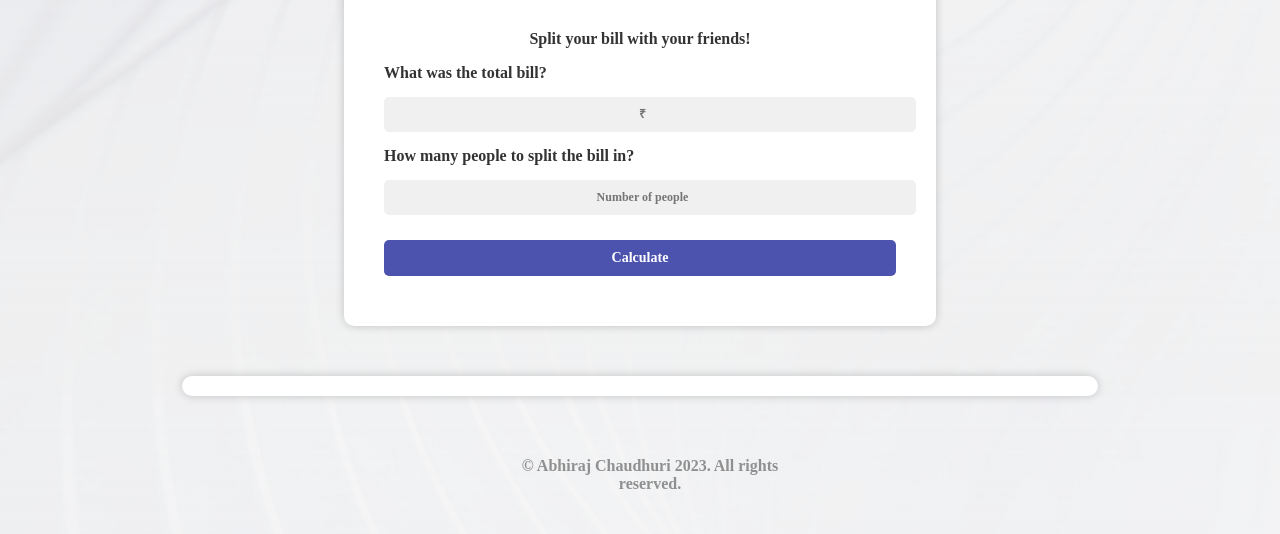
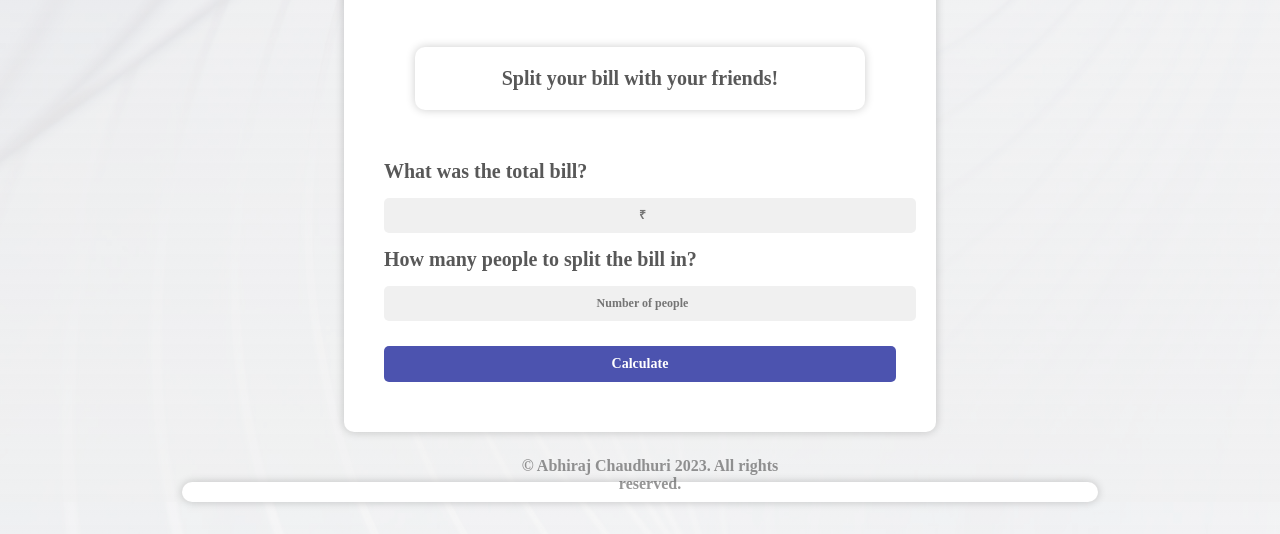
Before and after one commit to Grae77/cash-split, a plain HTML site: page index.html in a window 1280 px wide. Shown: the part 266-800 px from the top of the page. Drawn offline with Linux system fonts and the light colour scheme.

Commit message:
25_03_23

```diff
--- a/style.css
+++ b/style.css
@@ -25,7 +25,8 @@ img {
 form {
     font-family: Montserrat;
     font-weight: bold;
-    font-size: 16px;
+    color: #585858;
+    font-size: 20px;
     background-color: #fff;
     border-radius: 10px;
     padding: 40px;
@@ -33,7 +34,18 @@ form {
     max-width: 80%;
     box-shadow: 0 0 10px rgba(0, 0, 0, 0.2);
 }
-
+.sub-header{
+    font-family: Montserrat;
+    font-weight: bold;
+    color: #585858;
+    font-size: 20px;
+    background-color: #fff;
+    border-radius: 10px;
+    padding: 20px;
+    margin: 50px auto;
+    max-width: 80%;
+    box-shadow: 0 0 10px rgba(0, 0, 0, 0.2);
+}
 input[type="number"] {
     width: 100%;
     margin: 15px 0;
@@ -41,8 +53,8 @@ input[type="number"] {
     border: none;
     border-radius: 5px;
     background-color: #f0f0f0;
-    font-size: 14px;
-    font-family: montserrat light;
+    font-size: 16px;
+    font-family: montserrat;
     font-weight: bold;
     text-align: center;
 }
@@ -56,7 +68,7 @@ input[type="submit"] {
     background-color: #4c53af;
     color: #fff;
     font-size: 16px;
-    font-family: montserrat light;
+    font-family: montserrat;
     font-weight: bold;
     cursor: pointer;
 }
```
